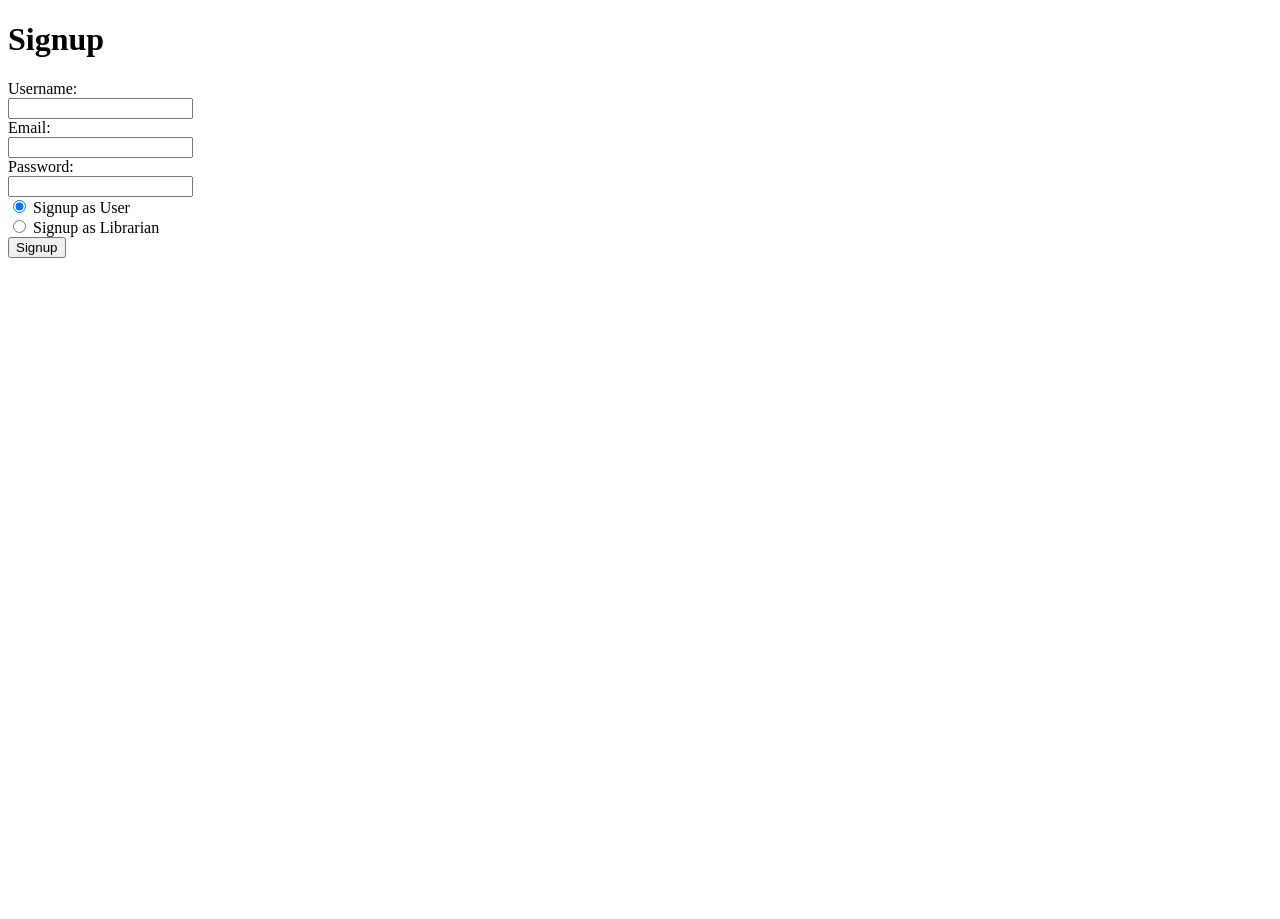
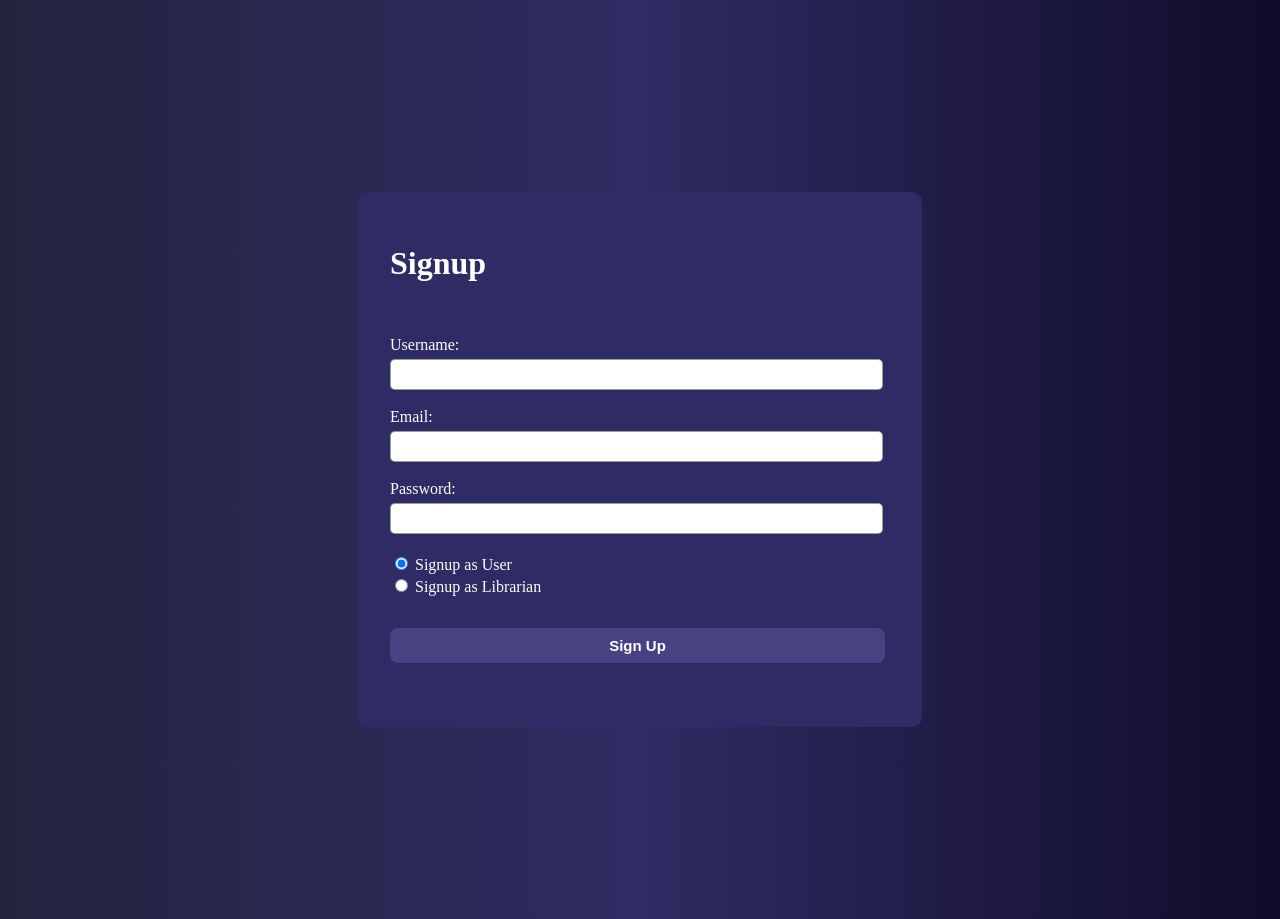
Before and after one commit to 51Hypers/AppDevProject---I, a Flask app: page /signup in a window 1280 px wide. Before the commit the page ends 258 px from the top, so only its background shows below. Run offline with Flask 3, Linux system fonts and the light colour scheme.

Commit message:
revamped login and signup page

```diff
--- a/static/styles/login.css
+++ b/static/styles/login.css
@@ -19,7 +19,7 @@ body {
   /* justify-content: center; */
   /* align-items: center; */
   /* height: 100vh; */
-  background-color: #f5f5f5;
+  background-color: #2f2b64;
   justify-content: flex-start;
   align-items: flex-start;
   height: 400px;
@@ -27,6 +27,7 @@ body {
   width: 500px;
   /* border: 1px solid red; */
   border-radius: 10px;
+  color: white;
   margin: 12rem auto;
 }
 
@@ -54,13 +55,19 @@ input {
 .login-container > form > button {
   padding: 9px;
   font-size: 15px;
-  background-color: #2f2a60;
+  background-color: #484282;
   border: none;
   color: white;
   border-radius: 8px;
   width: 100%;
   cursor: pointer;
   margin-top: 1rem;
+}
+
+.login-container > form > button:hover {
+  background-color: #4c459f;
+  box-shadow: 0 12px 56px 0 rgba(0, 0, 0, 0.24),
+    0 17px 50px 0 rgba(0, 0, 0, 0.19);
 }
 
 .login-container > form > button:hover {
@@ -71,3 +78,7 @@ input {
   margin: 1rem auto;
   width: fit-content;
 }
+
+.back-to-home > a {
+  color: white;
+}
--- a/templates/home_page/signup.html
+++ b/templates/home_page/signup.html
@@ -5,14 +5,33 @@
     <meta http-equiv="X-UA-Compatible" content="IE=edge" />
     <meta name="viewport" content="width=device-width, initial-scale=1.0" />
     <title>Signup</title>
+    <link rel="stylesheet" href="static/styles/login.css" />
+    <style>
+      .login-container {
+        height: auto;
+      }
+
+      #user,
+      #librarian {
+        width: fit-content;
+        display: inline;
+      }
+
+      #signupbtn {
+        width: 99%;
+        margin-top: 2rem;
+        font-weight: 700;
+      }
+    </style>
   </head>
   <body>
+    <div class="login-container">
       <h1>Signup</h1>
       {% with messages = get_flashed_messages(with_categories=true) %} {% if
       messages %} {% for category, message in messages %} {% if category ==
       'error' %}
       <script>
-      alert('{{ message }}');
+        alert("{{ message }}");
       </script>
       {% endif %} {% endfor %} {% endif %} {% endwith %}
       <form method="POST" action="/signup">
@@ -22,11 +41,14 @@
         <input type="email" id="email" name="email" required /><br />
         <label for="password">Password:</label><br />
         <input type="password" id="password" name="password" required /><br />
+        <div class="role">
           <input type="radio" id="user" name="role" value="user" checked />
           <label for="user">Signup as User</label><br />
           <input type="radio" id="librarian" name="role" value="librarian" />
           <label for="librarian">Signup as Librarian</label><br />
-      <input type="submit" value="Signup" />
+        </div>
+        <button type="submit" value="Signup" id="signupbtn">Sign Up</button>
       </form>
+    </div>
   </body>
 </html>
```
Lines whose indentation alone changed are shown as unchanged.
